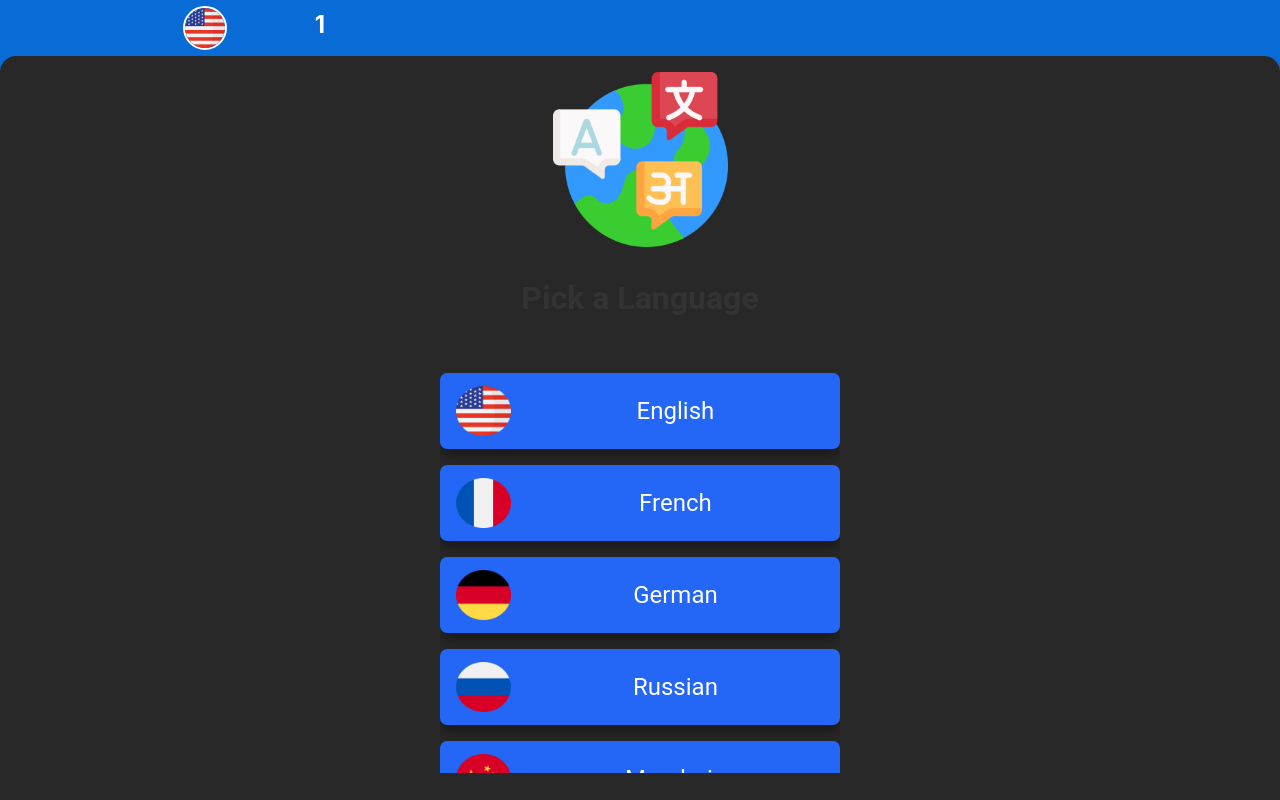
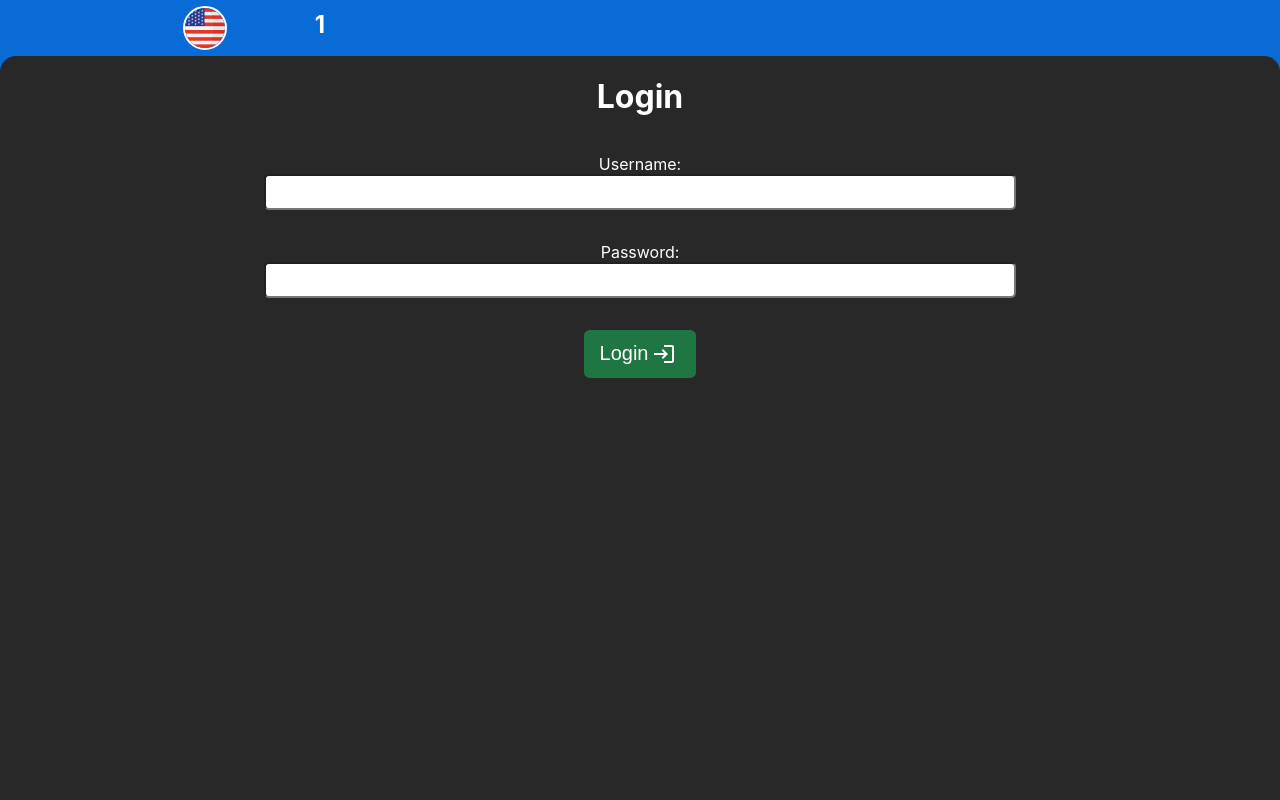
Before and after one commit to mrandrewjbaker/yazik-app, a React (Create React App) app: page / in a window 1280 px wide. Built offline with nearby package versions, Linux system fonts and the light colour scheme.

Commit message:
Update login

```diff
--- a/src/App.tsx
+++ b/src/App.tsx
@@ -9,6 +9,7 @@ import { LanguageLesson } from './views/languageLesson/LanguageLesson';
 import { ConversationBot } from './views/languageTools/conversationBot/ConversationBot';
 import { SpeakingBot } from './views/languageTools/speakingBot/SpeakingBot';
 import { LanguageTopicLesson } from './views/languageTopicLesson/LanguageTopicLesson';
+import { Login } from './views/login/Login';
 
 function App() {
   return (
@@ -17,7 +18,8 @@ function App() {
       <RouterContainer>
         <BrowserRouter>
           <Routes>
-            <Route path="/" element={<PickALanguage />} />
+            <Route path="/" element={<Login />} />
+            <Route path="/pick-a-language" element={<PickALanguage />} />
 
             <Route path="/language/:language" element={<LanguageDashboard />} />
             <Route path="/language/:language/topic/:topicSlug" element={<LanguageTopicLesson />} />
--- a/src/views/languageDashboard/LanguageDashboard.tsx
+++ b/src/views/languageDashboard/LanguageDashboard.tsx
@@ -37,7 +37,7 @@ export const LanguageDashboard = () => {
 
   useEffect(() => {
     if(!pickALanguageState.value.activeLearningLanguage){
-      navigate('/');
+      navigate('/pick-a-language');
     }
     if(pickALanguageState.value.activeLearningLanguageCode && typeof pickALanguageState.value.activeLearningLanguageStageId === 'number') {
       dispatch(getLanguagePackTopicsAsync({languageCode: pickALanguageState.value.activeLearningLanguageCode, stageId: pickALanguageState.value.activeLearningLanguageStageId}))
--- /dev/null
+++ b/src/views/login/Login.tsx
@@ -0,0 +1,23 @@
+import { MdLogin } from 'react-icons/md';
+import styles from './login.module.scss';
+
+export const Login = () => {
+  return (
+    <div className={styles.login}>
+      <h1>Login</h1>
+      <form className={styles.login_form}>
+        <label className={styles.login_form___label}>
+          Username:
+          <input className={styles.login_form___input} type="text" />
+        </label>
+        <label className={styles.login_form___label}>
+          Password:
+          <input className={styles.login_form___input} type="password" />
+        </label>
+        <button className={styles.login_form___submitButton} type="submit">
+          <span className={styles.login_form___submitButtonText}>Login <MdLogin className={styles.login_form___submitButtonTextIcon}/></span>
+        </button>
+      </form>
+    </div>
+  )
+}
--- /dev/null
+++ b/src/views/login/login.module.scss
@@ -0,0 +1,58 @@
+.login{
+  width: 100%;
+  height: 100%;
+  display: flex;
+  flex-direction: column;
+  justify-content: center;
+  align-items: center;
+
+  .login_form {
+    width: 100%;
+    height: 100%;
+    display: flex;
+    flex-direction: column;
+    align-items: center;
+
+    .login_form___label {
+      width: calc(100% - 2rem);
+      margin: 1rem;
+      display: flex;
+      flex-direction: column;
+      align-items: center;
+
+      .login_form___input {
+        width: 60%;
+        height: 2rem;
+        border-radius: 5px;
+        padding: 0;
+      }
+    }
+
+    .login_form___submitButton {
+      height: 3rem;
+      width: 7rem;
+      margin: 1rem;
+      background-color: #1f7643;
+      outline: none;
+      border: none;
+      border-radius: .35rem;
+      color: #fefefe;
+      display: flex;
+      flex-direction: row;
+      justify-content: center;
+      align-items: center;
+
+      .login_form___submitButtonText {
+        font-size: 1.25rem;
+        display: flex;
+        flex-direction: row;
+        .login_form___submitButtonTextIcon {
+          height: 100%;
+          width: 1.5rem;
+          margin-left: .25rem;
+          margin-right: .25rem;
+        }
+      }
+    }
+  }
+}
```
